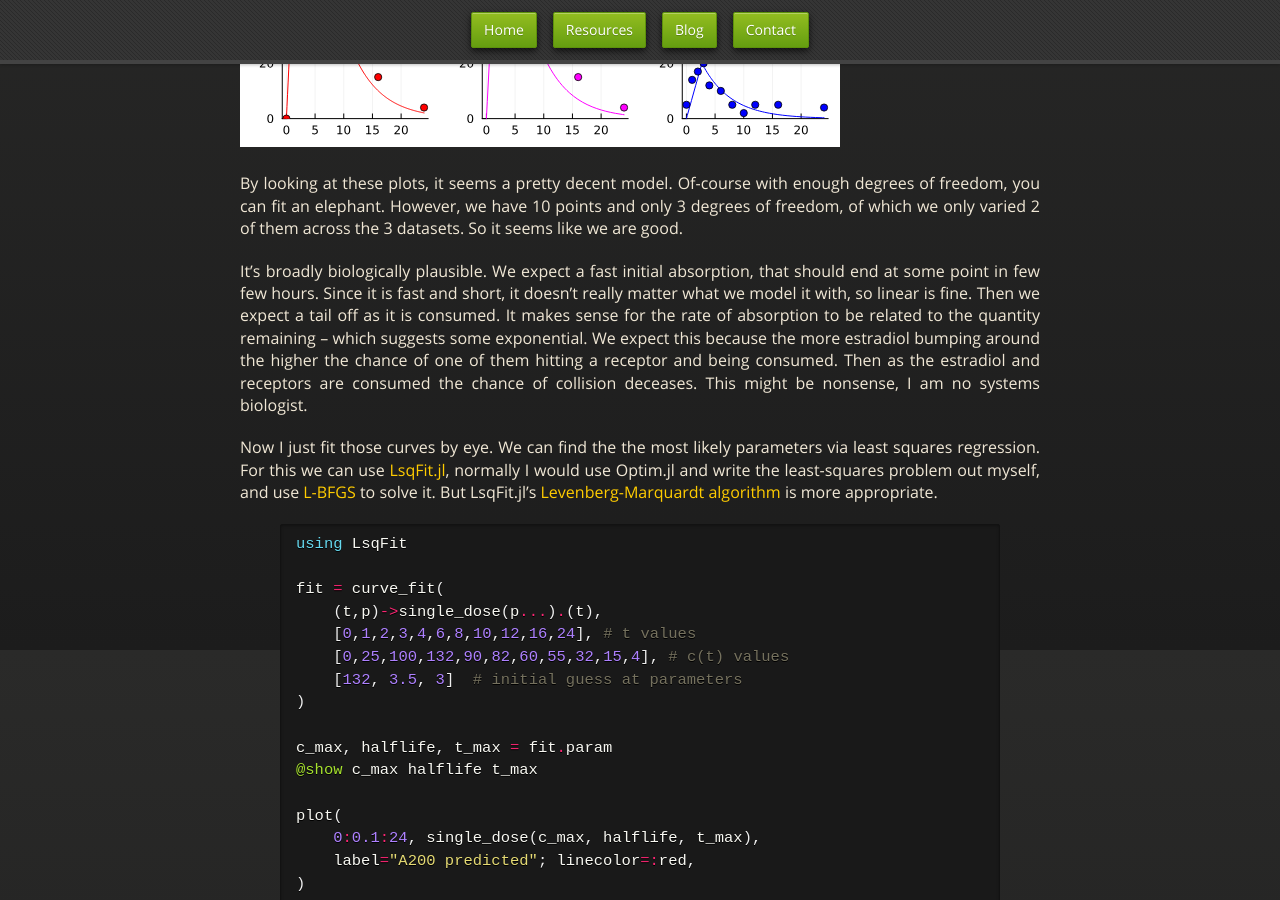
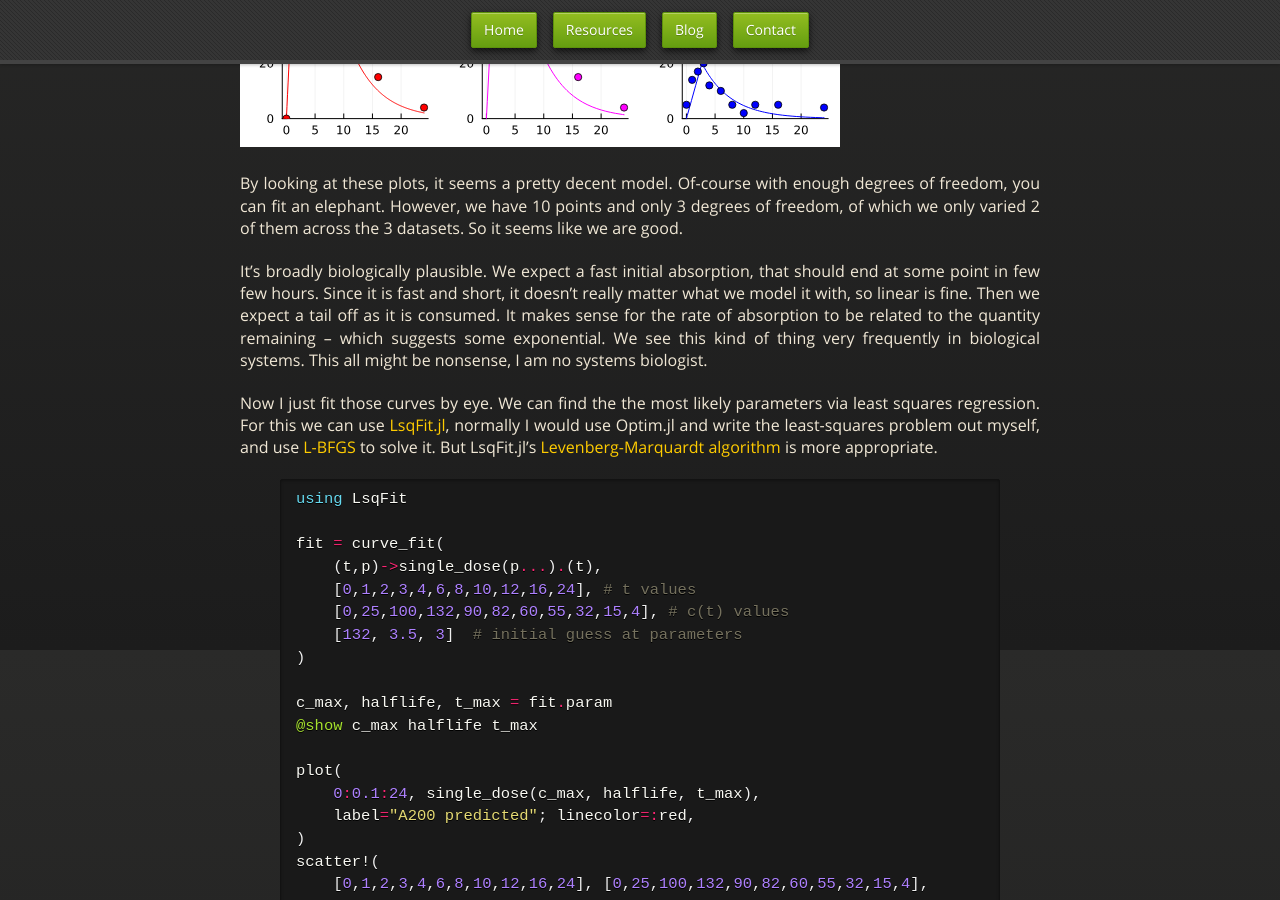
Before and after one commit to oxinabox/oxinabox.github.io, a Jekyll site: the page built from _posts/2022-11-11-Estimating-Estrogen.md, in a window 1280 px wide and 900 px high, scrolled down 2950 px. Built offline with Jekyll 4.4.1, drawn with Linux system fonts in a browser that asks for light colours; nearby versions of some CDN libraries; some web fonts are replaced.

Commit message:
remove explaination of why a expodential decay

```diff
--- a/_posts/2022-11-11-Estimating-Estrogen.md
+++ b/_posts/2022-11-11-Estimating-Estrogen.md
@@ -134,8 +134,8 @@
 Since it is fast and short, it doesn't really matter what we model it with, so linear is fine.
 Then we expect a tail off as it is consumed.
 It makes sense for the rate of absorption to be related to the quantity remaining -- which suggests some exponential.
-We expect this because the more estradiol bumping around the higher the chance of one of them hitting a receptor and being consumed. Then as the estradiol and receptors are consumed the chance of collision deceases.
-This might be nonsense, I am no systems biologist.
+We see this kind of thing very frequently in biological systems.
+This all might be nonsense, I am no systems biologist.
 
 Now I just fit those curves by eye.
 We can find the the most likely parameters via least squares regression.
```
